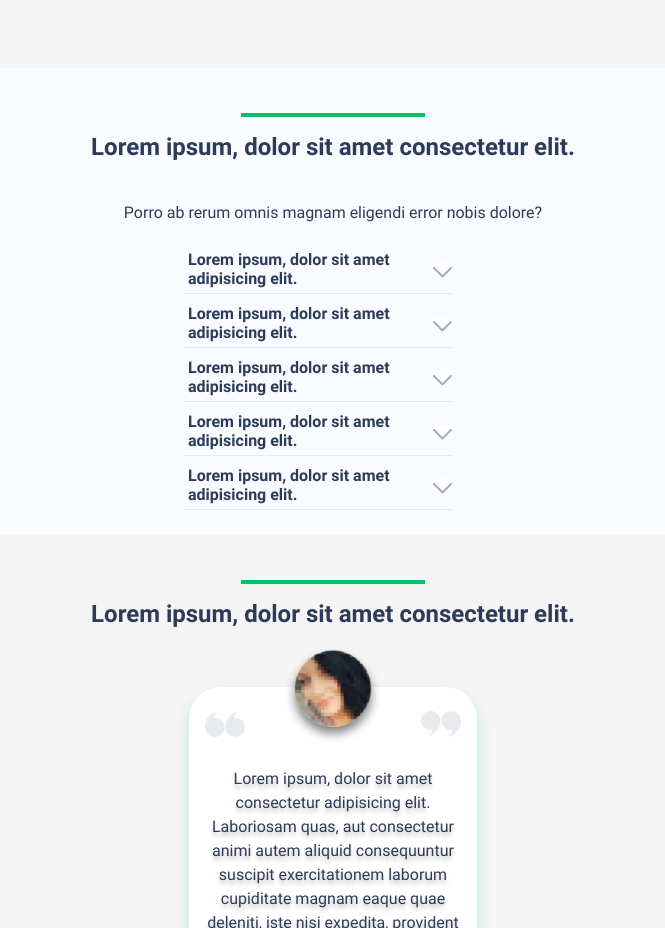
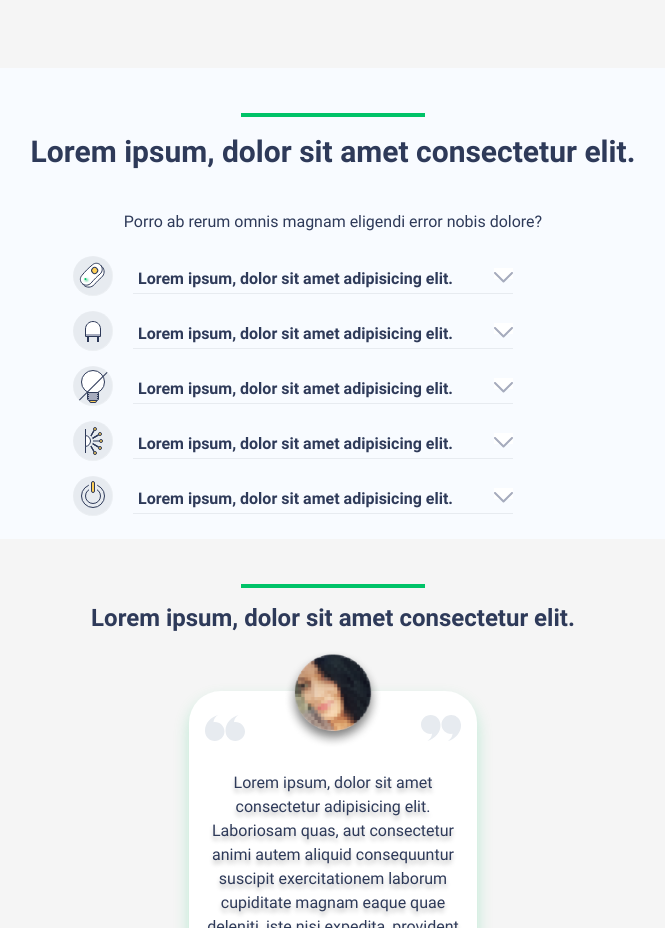
Before and after one commit to EPShepelev/adcombo-test, a website: page app/index.html in a window 1280 px wide. Shown: the part 910-1838 px from the top of the page, without its empty margins (307-972 px from the left). Drawn offline with nearby package versions, Linux system fonts and the light colour scheme.

Commit message:
added accordeon before image

```diff
--- a/app/index.html
+++ b/app/index.html
@@ -150,7 +150,7 @@
           </div>
           <div class="accordeon__items">
             <div class="accordeon__item">
-              <h4 class="accordeon__item-title">
+              <h4 class="accordeon__item-title item-title-1">
                 Lorem ipsum, dolor sit amet adipisicing elit.
               </h4>
               <p class="accordeon__item-text">
@@ -160,7 +160,7 @@
               </p>
             </div>
             <div class="accordeon__item">
-              <h4 class="accordeon__item-title">
+              <h4 class="accordeon__item-title item-title-2">
                 Lorem ipsum, dolor sit amet adipisicing elit.
               </h4>
               <p class="accordeon__item-text">
@@ -170,7 +170,7 @@
               </p>
             </div>
             <div class="accordeon__item">
-              <h4 class="accordeon__item-title">
+              <h4 class="accordeon__item-title item-title-3">
                 Lorem ipsum, dolor sit amet adipisicing elit.
               </h4>
               <p class="accordeon__item-text">
@@ -180,7 +180,7 @@
               </p>
             </div>
             <div class="accordeon__item">
-              <h4 class="accordeon__item-title">
+              <h4 class="accordeon__item-title item-title-4">
                 Lorem ipsum, dolor sit amet adipisicing elit.
               </h4>
               <p class="accordeon__item-text">
@@ -190,7 +190,7 @@
               </p>
             </div>
             <div class="accordeon__item">
-              <h4 class="accordeon__item-title">
+              <h4 class="accordeon__item-title item-title-5">
                 Lorem ipsum, dolor sit amet adipisicing elit.
               </h4>
               <p class="accordeon__item-text">
--- a/app/scss/tablet-768.scss
+++ b/app/scss/tablet-768.scss
@@ -136,4 +136,62 @@
   .slider {
     display: none;
   }
+
+  .accordeon {
+    &__title {
+      position: relative;
+      h3 {
+        font-size: 30px;
+        line-height: 37px;
+      }
+    }
+    &__item-title {
+      position: relative;
+      &::after {
+        top: 4px;
+      }
+      &::before {
+        position: absolute;
+        width: 40px;
+        height: 40px;
+        top: -8px;
+        left: -60px;
+      }
+    }
+    &__item-title.item-title-1 {
+      &::before {
+        content: url("../images/accordeon-1.svg");
+      }
+    }
+    &__item-title.item-title-2 {
+      &::before {
+        content: url("../images/accordeon-2.svg");
+      }
+    }
+    &__item-title.item-title-3 {
+      &::before {
+        content: url("../images/accordeon-3.svg");
+      }
+    }
+    &__item-title.item-title-4 {
+      &::before {
+        content: url("../images/accordeon-4.svg");
+      }
+    }
+    &__item-title.item-title-5 {
+      &::before {
+        content: url("../images/accordeon-5.svg");
+      }
+    }
+    &__items {
+      max-width: 400px;
+    }
+    &__item {
+      margin-top: 25px;
+    }
+    &__item-title,
+    &__item-text {
+      width: 380px;
+    }
+  }
 }
```
Also changed, not shown: app/css/style.min.css, app/images/accordeon-1.svg (added), app/images/accordeon-2.svg (added), app/images/accordeon-3.svg (added), app/images/accordeon-4.svg (added), app/images/accordeon-5.svg (added).
